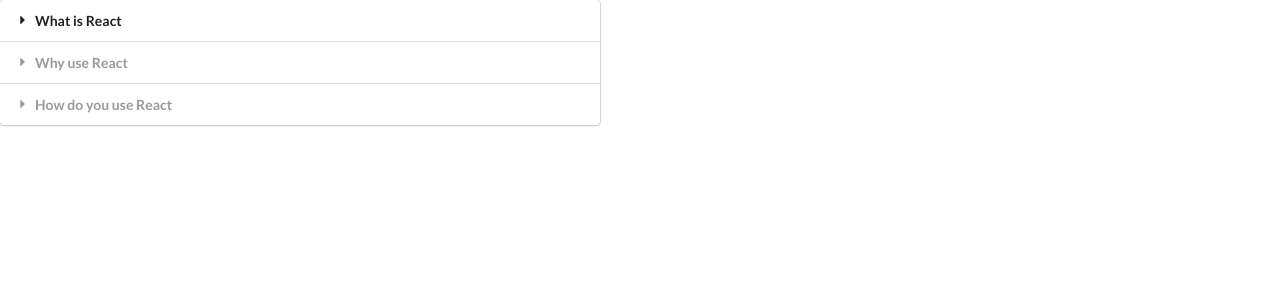
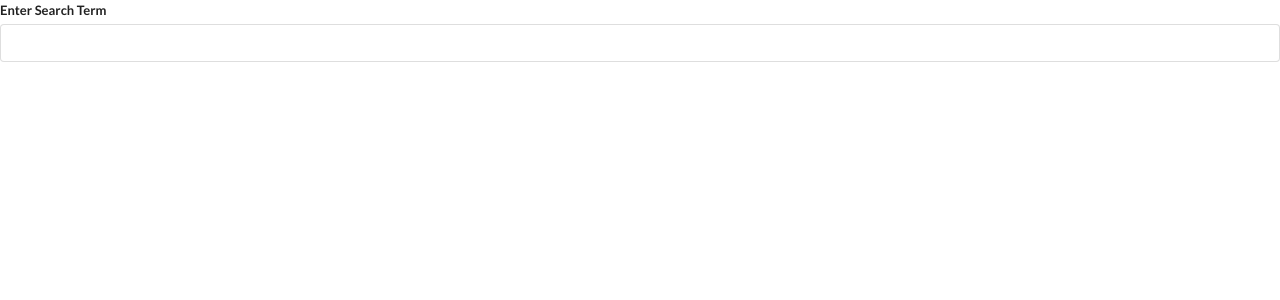
Before and after one commit to MFukazawa/widgets, a React (Create React App) app: page / in a window 1280 px wide. Shown: the top 300 px of the page. Built offline with nearby package versions, Linux system fonts and the light colour scheme.

Commit message:
Add use effect to search

```diff
--- a/src/App.js
+++ b/src/App.js
@@ -1,25 +1,27 @@
 import React from 'react';
-import Accordion from './components/Accordion';
+// import Accordion from './components/Accordion';
+import Search from './components/Search';
 
-const items = [
-  {
-    title: 'What is React',
-    content: 'React is a front end JavaScript framework'
-  },
-  {
-    title: 'Why use React',
-    content: 'React is a favorite JS library among engineers'
-  },
-  {
-    title: 'How do you use React',
-    content: 'You use React by creating components'
-  }
-]
+// const items = [
+//   {
+//     title: 'What is React',
+//     content: 'React is a front end JavaScript framework'
+//   },
+//   {
+//     title: 'Why use React',
+//     content: 'React is a favorite JS library among engineers'
+//   },
+//   {
+//     title: 'How do you use React',
+//     content: 'You use React by creating components'
+//   }
+// ]
 
 export default () => {
   return (
     <div>
-      <Accordion items={items}/>
+      {/* <Accordion items={items}/> */}
+      <Search />
     </div>
   );
 };
--- /dev/null
+++ b/src/components/Search.js
@@ -0,0 +1,27 @@
+import React, { useState, useEffect } from 'react';
+
+const Search = () => {
+  const [term, setTerm] = useState('');
+
+  // could be keyword function ie function hoge() {}
+  useEffect(() => {
+    console.log('abc')
+  });
+
+  return (
+    <div>
+      <div className="ui form">
+        <div className="field">
+          <label>Enter Search Term</label>
+          <input
+            className="input"
+            value={term}
+            onChange={(e) => setTerm(e.target.value)}
+          />
+        </div>
+      </div>
+    </div>
+  )
+};
+
+export default Search;
```
